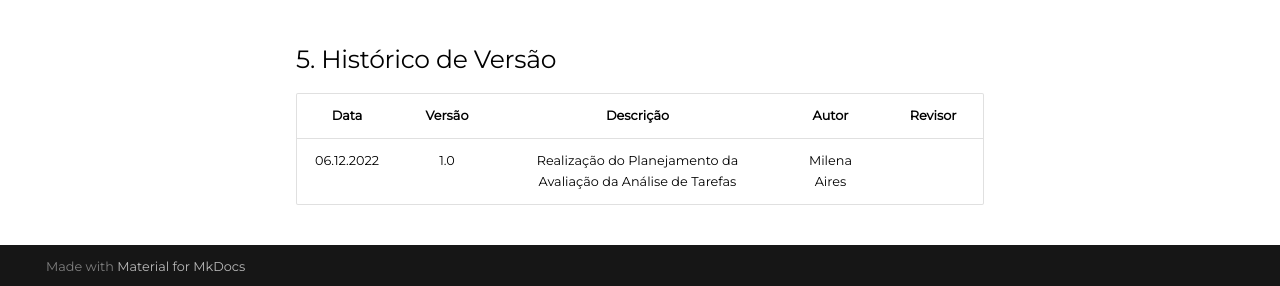
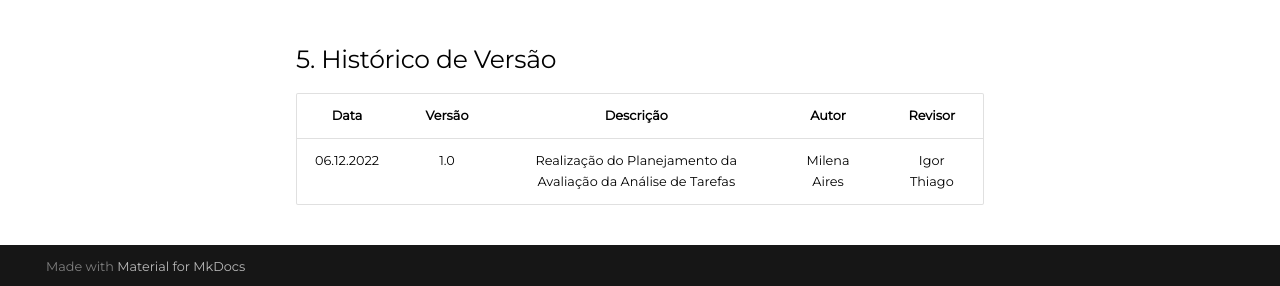
Before and after one commit to mdsreq-fga-unb/2022.2-Aprender3, an MkDocs documentation site: the page built from docs/DesignAvalDesenv/nivel1/AnaliseTarefass/PlanejamentoRelatoAval.md, in a window 1280 px wide and 1165 px high. Shown: the part 876-1162 px from the top of the window. Built offline with MkDocs 1.6.1 and Material for MkDocs 9.7.7, drawn with Linux system fonts in a browser that asks for light colours.

Commit message:
Add revisor

```diff
--- a/docs/DesignAvalDesenv/nivel1/AnaliseTarefass/PlanejamentoRelatoAval.md
+++ b/docs/DesignAvalDesenv/nivel1/AnaliseTarefass/PlanejamentoRelatoAval.md
@@ -16,4 +16,4 @@ Durante as entrevistas, os estrevistadores devem obter conssetimento do usuário
 ## 5. Histórico de Versão
 | Data       | Versão | Descrição            | Autor             | Revisor |
 |:----------:|:------:|:--------------------:|:-----------------:|:-------:|
-| 06.12.2022 | 1.0 | Realização do Planejamento da Avaliação da Análise de Tarefas | Milena Aires |  |
+| 06.12.2022 | 1.0 | Realização do Planejamento da Avaliação da Análise de Tarefas | Milena Aires | Igor Thiago |
```
